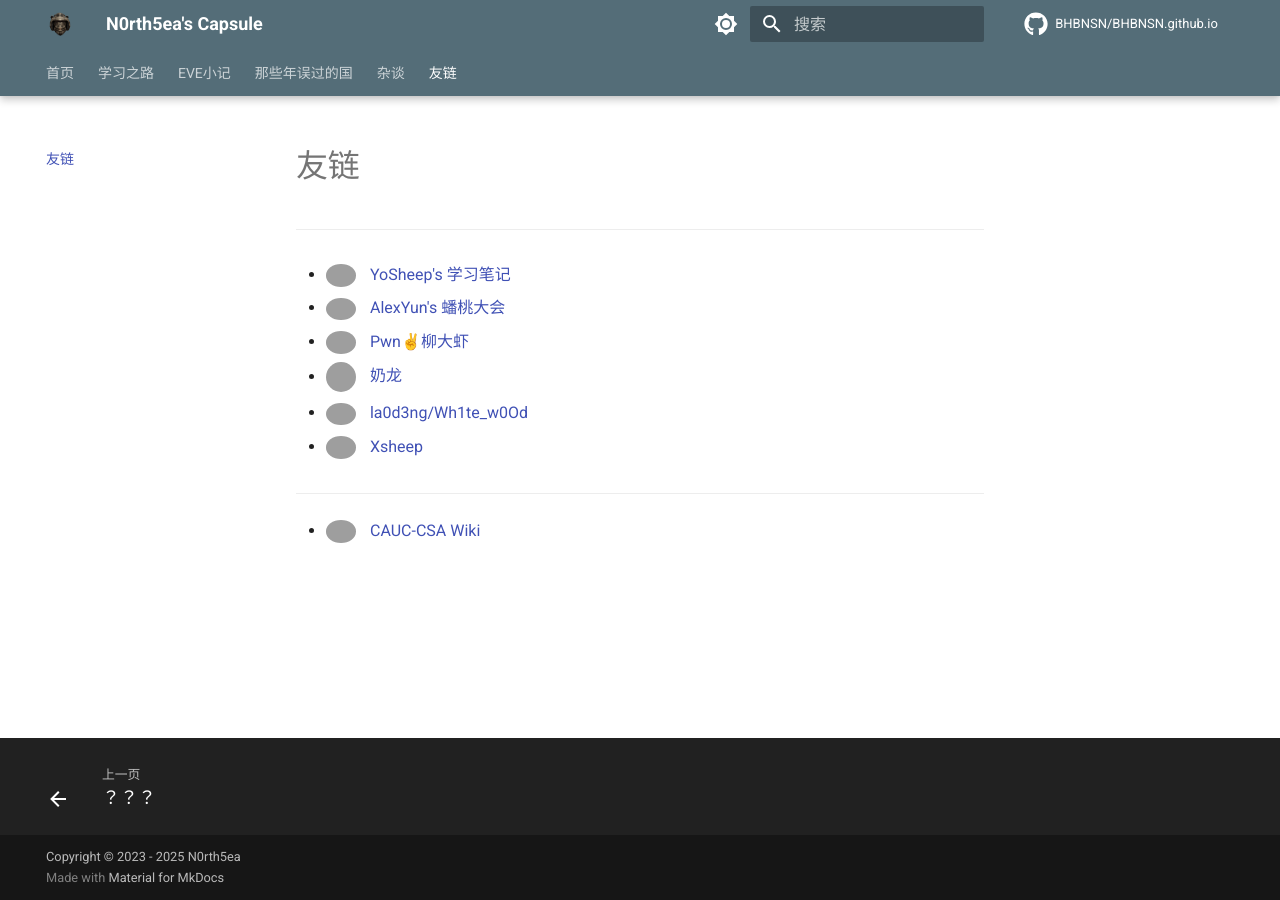
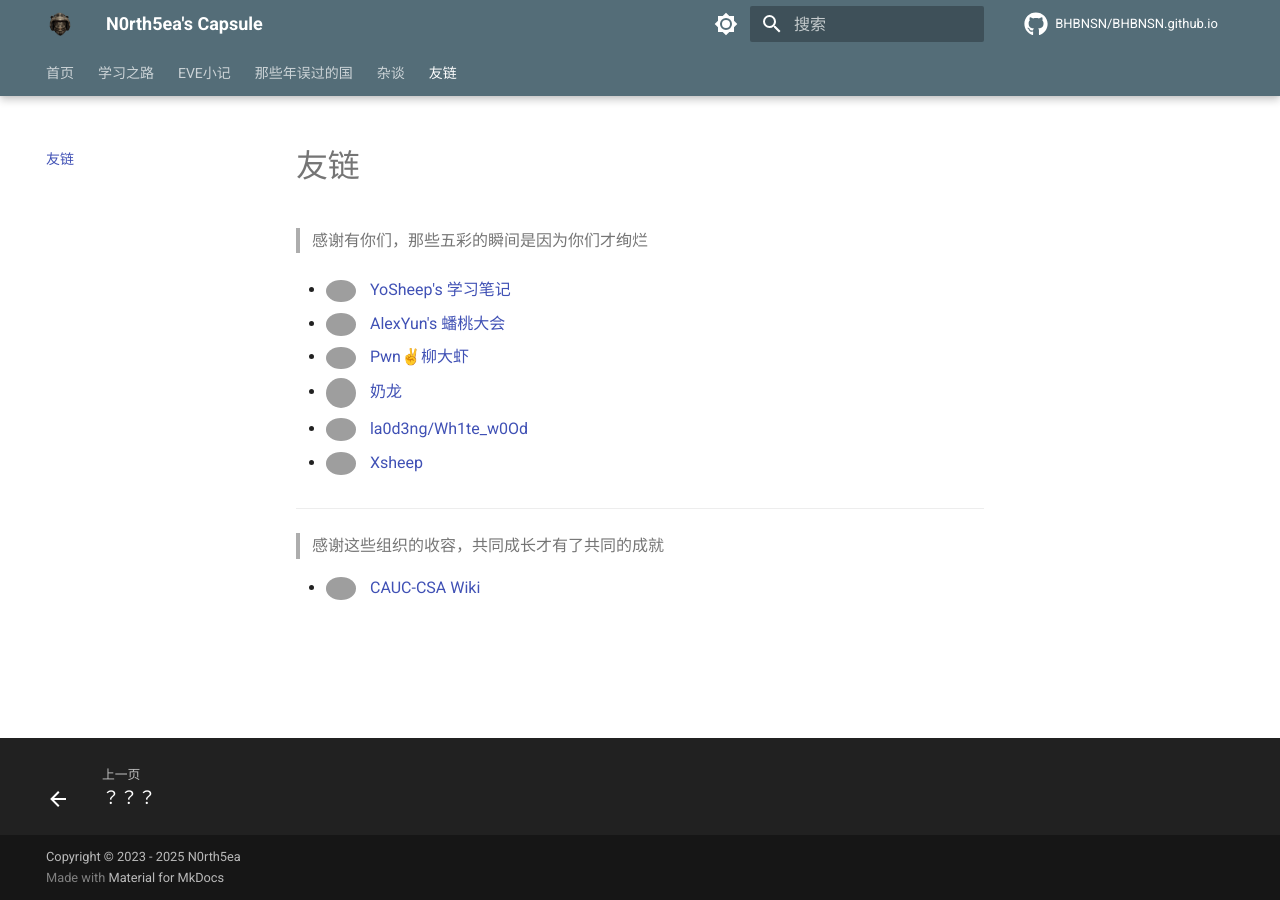
Before and after one commit to BHBNSN/BHBNSN.github.io, an MkDocs documentation site: the page built from docs/friends.md, in a window 1280 px wide. Built offline with MkDocs 1.6.1 and Material for MkDocs 9.7.7, drawn with Linux system fonts in a browser that asks for light colours; comment, search, counter and statistics services are not loaded; grey boxes are pictures that could not be loaded.

Commit message:
更新 friends.md 和 index.md，添加感谢语以表达对友链和组织的感激

```diff
--- a/docs/friends.md
+++ b/docs/friends.md
@@ -1,7 +1,6 @@
 # 友链
 
----
-
+>感谢有你们，那些五彩的瞬间是因为你们才绚烂
 
 - ![YoSheep](https://yosheep.github.io/img/yeah_circle.jpg){ width="30" style="border-radius:50%; vertical-align: middle; margin-right: .5rem;" } [YoSheep's 学习笔记](https://yosheep.github.io/){:target="_blank" rel="noopener"}
 
@@ -17,4 +16,6 @@
 
 ---
 
+>感谢这些组织的收容，共同成长才有了共同的成就
+
 - ![CAUC-CSA Wiki](https://cauc-csa.github.io/images/csa_logo.png){ width="30" style="border-radius:50%; vertical-align: middle; margin-right: .5rem;" } [CAUC-CSA Wiki](https://cauc-csa.github.io/){:target="_blank" rel="noopener"}
```
Also changed, not shown: docs/index.md (+0 -2 lines).
